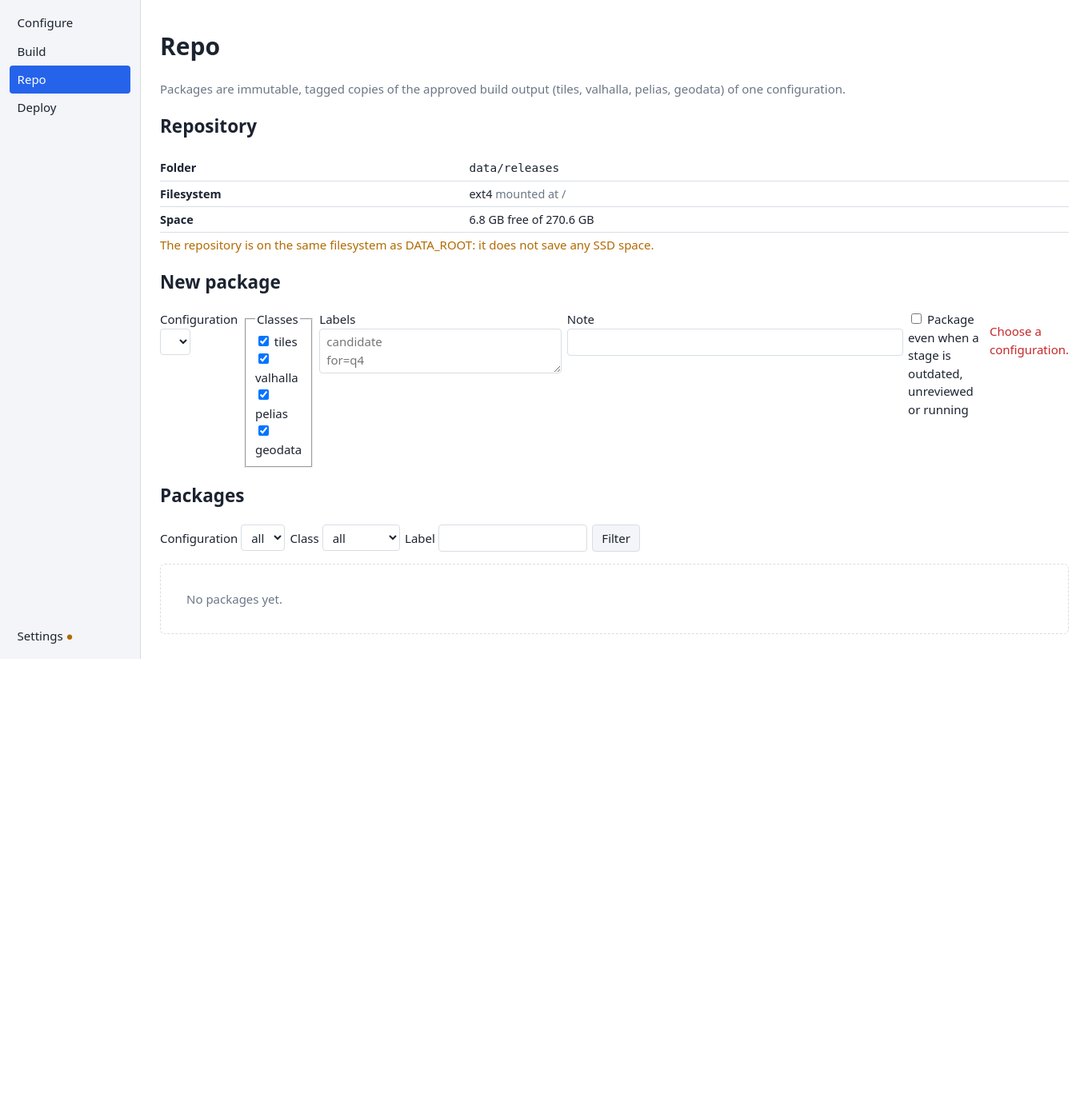
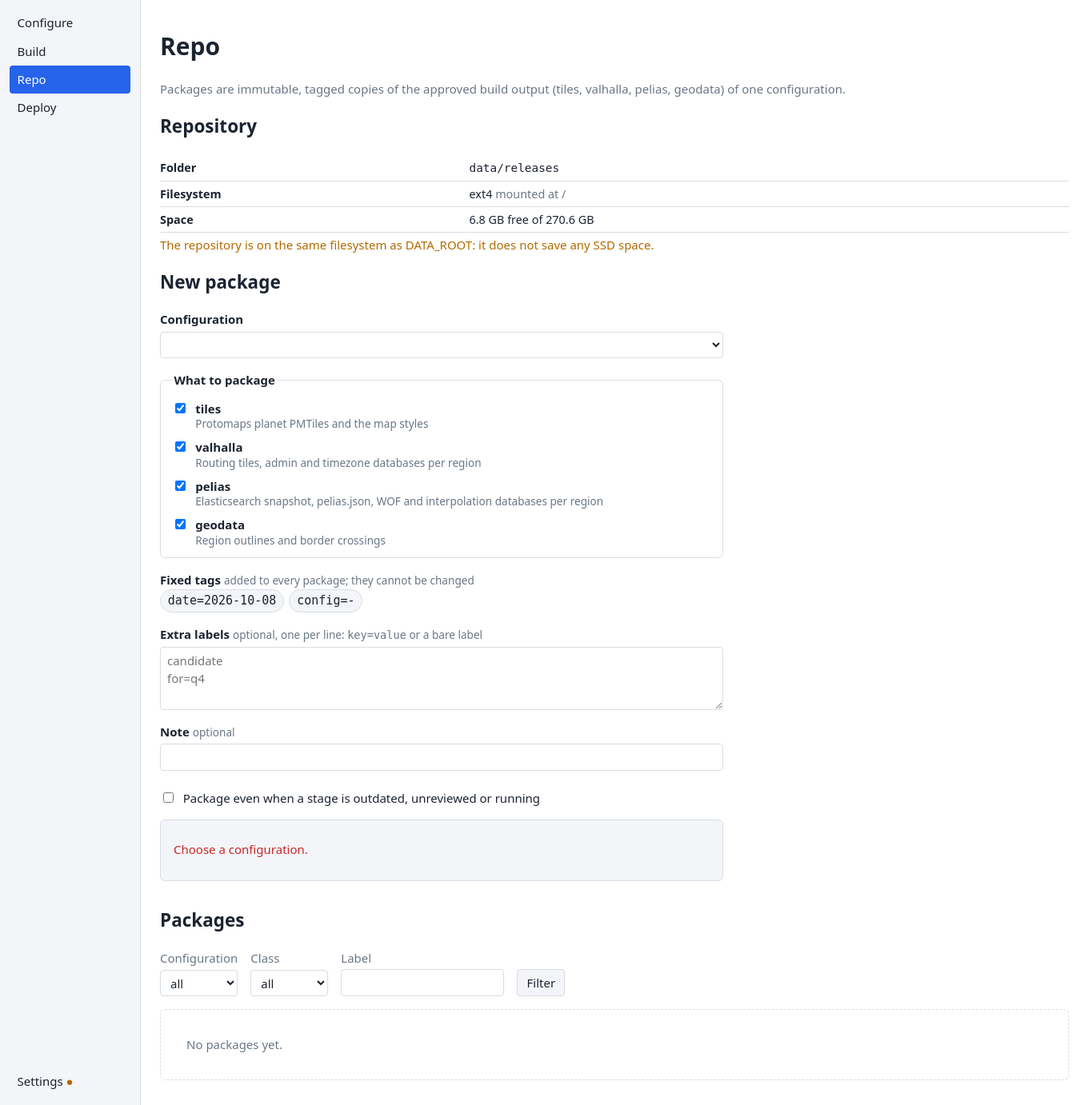
Before and after one commit to SwayRider/data-manager, a Flask app: page /repo/ in a window 1360 px wide. Shown: the part 49-1431 px from the top of the page at 80% size. Before the commit the page ends 873 px from the top, so only its background shows below. Run offline with Flask 3, Linux system fonts and the light colour scheme; lists and menus that the app fills with data are empty; some libraries are stand-ins or nearby versions.

Commit message:
feat: Repo page layout, fixed date/config tags, run report and recent runs
Stacked forms instead of one flex row, fixed tags (date, config) shown
up front and reserved against labels, a report for package runs,
throttled progress updates and a Recent runs section on Repo.

Co-Authored-By: Claude Sonnet 5.5 <noreply@anthropic.com>
Signed-off-by: Maarten Heremans <maarten@hevanto.be>

```diff
--- a/datamanager/blueprints/build/templates/build/_run.html
+++ b/datamanager/blueprints/build/templates/build/_run.html
@@ -31,7 +31,8 @@
 
 {% if run.report_json %}
 <h2>Validation report</h2>
-{% if run.report_json.get('polygons') is not none %}{% include "build/_report_polygons.html" %}
+{% if run.stage_key in ('package', 'package-verify') %}{% include "build/_report_package.html" %}
+{% elif run.report_json.get('polygons') is not none %}{% include "build/_report_polygons.html" %}
 {% elif run.report_json.get('routing') is not none %}{% include "build/_report_valhalla.html" %}
 {% elif run.report_json.get('borders') is not none %}{% include "build/_report_border.html" %}
 {% elif run.report_json.get('styles') is not none %}{% include "build/_report_styles.html" %}
--- a/datamanager/blueprints/repo/routes.py
+++ b/datamanager/blueprints/repo/routes.py
@@ -7,9 +7,16 @@ from flask import Blueprint, abort, redirect, render_template, request, url_for
 from datamanager.config import config
 from datamanager.db import SessionLocal
 from datamanager.errors import DataManagerError, PackageError
-from datamanager.models import ConfigProfile, Package
+from datamanager.models import BuildRun, ConfigProfile, Package
 from datamanager.services import cleanup, packages, runs
 from datamanager.services.cleanup_categories import CATEGORIES
+
+CLASS_HELP = {
+    "tiles": "Protomaps planet PMTiles and the map styles",
+    "valhalla": "Routing tiles, admin and timezone databases per region",
+    "pelias": "Elasticsearch snapshot, pelias.json, WOF and interpolation databases per region",
+    "geodata": "Region outlines and border crossings",
+}
 
 bp = Blueprint(
     "repo", __name__, url_prefix="/repo", template_folder="templates"
@@ -62,6 +69,14 @@ def _parse_labels(text: str) -> dict[str, str]:
     return labels
 
 
+def _fixed_tags() -> dict:
+    """The tags the package will carry whatever the user types: today's date and the selected configuration."""
+    session = SessionLocal()
+    config_id = request.form.get("config", type=int) or request.args.get("config", type=int)
+    cfg = session.get(ConfigProfile, config_id) if config_id else session.query(ConfigProfile).order_by(ConfigProfile.name).first()
+    return packages.default_tags(cfg.name if cfg else "-")
+
+
 def _form_plan():
     """The package the new-package form describes: (config id, classes, labels, note, force) and its plan."""
     session = SessionLocal()
@@ -70,6 +85,10 @@ def _form_plan():
         return None, None, "Choose a configuration."
     classes = [c for c in request.form.getlist("classes") if c in packages.CLASSES] or list(packages.CLASSES)
     force = bool(request.form.get("force"))
+    try:
+        packages.check_labels(_parse_labels(request.form.get("labels", "")))
+    except PackageError as exc:
+        return None, None, exc.message
     try:
         the_plan = packages.plan(session, config_id, classes, check_status=not force)
     except DataManagerError as exc:
@@ -94,8 +113,11 @@ def _index_context(**extra):
         cfg = session.get(ConfigProfile, package.config_profile_id) if package.config_profile_id else None
         rows.append({"p": package, "classes": classes, "config": cfg.name if cfg else "-",
                      "user_labels": [l for l in package.labels if l.origin == "user"]})
-    return {"repo": _repo_status(), "rows": rows, "configs": session.query(ConfigProfile).order_by(ConfigProfile.name).all(),
-            "classes": packages.CLASSES, "filters": {"config": config_id, "label": request.args.get("label", ""), "class": klass},
+    recent = (session.query(BuildRun).filter(BuildRun.stage_key.in_(("package", "package-verify")))
+              .order_by(BuildRun.id.desc()).limit(10).all())
+    first = session.query(ConfigProfile).order_by(ConfigProfile.name).first()
+    return {"repo": _repo_status(), "fixed": packages.default_tags(first.name if first else "-"), "recent_runs": recent, "rows": rows, "configs": session.query(ConfigProfile).order_by(ConfigProfile.name).all(),
+            "classes": packages.CLASSES, "class_help": CLASS_HELP, "filters": {"config": config_id, "label": request.args.get("label", ""), "class": klass},
             "keep": packages.settings_keep(session), **extra}
 
 
@@ -107,14 +129,14 @@ def index():
 @bp.post("/plan")
 def plan_preview():
     chosen, the_plan, error = _form_plan()
-    return render_template("repo/_plan.html", plan=the_plan, error=error, free=_repo_status().get("free"))
+    return render_template("repo/_plan.html", plan=the_plan, error=error, free=_repo_status().get("free"), fixed=_fixed_tags())
 
 
 @bp.post("/create")
 def create():
     chosen, the_plan, error = _form_plan()
     if error or the_plan.problems:
-        return render_template("repo/_plan.html", plan=the_plan, error=error, free=_repo_status().get("free")), 422
+        return render_template("repo/_plan.html", plan=the_plan, error=error, free=_repo_status().get("free"), fixed=_fixed_tags()), 422
     config_id, classes, force = chosen
     from datamanager.blueprints.build.routes import enqueue_run
 
@@ -153,8 +175,12 @@ def detail(tag: str):
 @bp.post("/<tag>/labels")
 def labels(tag: str):
     package = _package_or_404(tag)
-    packages.edit_labels(SessionLocal(), tag, labels=_parse_labels(request.form.get("labels", "")),
-                         note=request.form.get("note", ""), protected=bool(request.form.get("protected")))
+    try:
+        packages.edit_labels(SessionLocal(), tag, labels=_parse_labels(request.form.get("labels", "")),
+                             note=request.form.get("note", ""), protected=bool(request.form.get("protected")))
+    except PackageError as exc:
+        SessionLocal().rollback()
+        return render_template("repo/detail.html", **_detail_context(package, error=exc.message, **_cleanup_context(package, None))), 422
     return redirect(url_for("repo.detail", tag=package.tag), code=303)
 
 
--- a/datamanager/blueprints/repo/templates/repo/_cleanup.html
+++ b/datamanager/blueprints/repo/templates/repo/_cleanup.html
@@ -27,9 +27,11 @@
     {% endfor %}
     <tr><th></th><th>Selected</th><th>{{ selected_count }}</th><th>{{ selected_bytes|filesize }}</th><th></th></tr>
   </table>
+  <div class="form-actions">
   <button hx-post="{{ url_for('repo.cleanup_preview', tag=package.tag) }}" hx-target="#cleanup-box" hx-swap="outerHTML">Update total</button>
   <button class="danger" hx-post="{{ url_for('repo.cleanup_apply', tag=package.tag) }}" hx-target="#cleanup-box" hx-swap="outerHTML"
           hx-confirm="Remove the selected files from the SSD? Packaged results stay in {{ package.tag }}." {{ 'disabled' if busy }}>Clean up selected</button>
+  </div>
 </form>
 {% endif %}
 </div>
--- /dev/null
+++ b/datamanager/blueprints/repo/templates/repo/_fixed_tags.html
@@ -0,0 +1 @@
+<div id="fixed-tags" class="tag-chips">{% for key, value in fixed.items() %}<code class="tag-chip" title="fixed, cannot be changed">{{ key }}={{ value }}</code>{% endfor %}</div>
--- a/datamanager/blueprints/repo/templates/repo/_plan.html
+++ b/datamanager/blueprints/repo/templates/repo/_plan.html
@@ -10,6 +10,7 @@
 </table>
 {% if free is not none %}<p class="muted">{{ free|filesize }} free in the repository; copying needs {{ (plan.total_bytes * 1.05)|filesize }}.</p>{% endif %}
 {% for p in plan.problems %}<p class="warn-line">{{ p }}</p>{% endfor %}
-<button class="primary" {% if plan.problems or not plan.items %}disabled{% endif %}>Create package</button>
-<span class="muted">Runs in the worker; hashing and copying takes a while for hundreds of GB.</span>
+<div class="form-actions"><button class="primary" {% if plan.problems or not plan.items %}disabled{% endif %}>Create package</button>
+<span class="muted">Runs in the worker; hashing and copying takes a while for hundreds of GB.</span></div>
 {% endif %}
+<div id="fixed-tags" class="tag-chips" hx-swap-oob="true">{% for key, value in fixed.items() %}<code class="tag-chip" title="fixed, cannot be changed">{{ key }}={{ value }}</code>{% endfor %}</div>
--- a/datamanager/blueprints/repo/templates/repo/index.html
+++ b/datamanager/blueprints/repo/templates/repo/index.html
@@ -14,27 +14,56 @@
 </table>
 {% for w in repo.warnings %}<p class="warn-line">{{ w }}</p>{% endfor %}
 
+<section class="repo-section">
 <h2>New package</h2>
-<form class="add-region new-package" method="post" action="{{ url_for('repo.create') }}"
-      hx-post="{{ url_for('repo.plan_preview') }}" hx-trigger="load, change, keyup changed delay:400ms from:find textarea" hx-target="#package-plan" hx-swap="innerHTML">
-  <label>Configuration
+<form class="stacked-form" method="post" action="{{ url_for('repo.create') }}"
+      hx-post="{{ url_for('repo.plan_preview') }}" hx-trigger="load, change" hx-target="#package-plan" hx-swap="innerHTML">
+  <label class="field"><span>Configuration</span>
     <select name="config">{% for c in configs %}<option value="{{ c.id }}">{{ c.name }}</option>{% endfor %}</select></label>
-  <fieldset><legend>Classes</legend>
-    {% for c in classes %}<label><input type="checkbox" name="classes" value="{{ c }}" checked> {{ c }}</label> {% endfor %}
+  <fieldset><legend>What to package</legend>
+    <div class="check-list">
+      {% for c in classes %}
+      <label><input type="checkbox" name="classes" value="{{ c }}" checked><span><strong>{{ c }}</strong></span>
+        <span class="hint">{{ class_help[c] }}</span></label>
+      {% endfor %}
+    </div>
   </fieldset>
-  <label>Labels <textarea name="labels" rows="2" cols="30" placeholder="candidate&#10;for=q4"></textarea></label>
-  <label>Note <input name="note" maxlength="500" size="40"></label>
-  <label><input type="checkbox" name="force" value="1"> Package even when a stage is outdated, unreviewed or running</label>
-  <div id="package-plan"><p class="muted">Checking what would be packaged…</p></div>
+  <div class="field"><span class="field-title">Fixed tags <span class="hint">added to every package; they cannot be changed</span></span>
+    {% include "repo/_fixed_tags.html" %}</div>
+  <label class="field"><span>Extra labels <span class="hint">optional, one per line: <code>key=value</code> or a bare label</span></span>
+    <textarea name="labels" rows="3" placeholder="candidate&#10;for=q4"></textarea></label>
+  <label class="field"><span>Note <span class="hint">optional</span></span><input type="text" name="note" maxlength="500"></label>
+  <div class="check-list"><label><input type="checkbox" name="force" value="1"><span>Package even when a stage is outdated, unreviewed or running</span></label></div>
+  <div id="package-plan" class="plan-panel"><p class="muted">Checking what would be packaged…</p></div>
 </form>
+</section>
+
+{% if recent_runs %}
+<section class="repo-section">
+<h2>Recent runs</h2>
+<table class="resolved-table">
+  <tr><th>Run</th><th>What</th><th>Package</th><th>Status</th><th>Started (UTC)</th></tr>
+  {% for r in recent_runs %}
+  <tr>
+    <td><a href="{{ url_for('build.run_detail', run_id=r.id) }}">run {{ r.id }}</a></td>
+    <td>{{ 'create package' if r.stage_key == 'package' else 'verify' }}</td>
+    <td>{% set tag = (r.report_json or {}).get('summary', {}).get('tag') or r.params_json.get('tag') %}{% if tag %}<a href="{{ url_for('repo.detail', tag=tag) }}">{{ tag }}</a>{% endif %}</td>
+    <td><span class="badge status-{{ r.status }}">{{ r.status.replace('_', ' ') }}</span></td>
+    <td>{{ r.started_at.strftime('%Y-%m-%d %H:%M') if r.started_at else 'waiting' }}</td>
+  </tr>
+  {% endfor %}
+</table>
+<p class="muted">Every run keeps its steps, progress and report; open one to follow it while it runs. All runs are also listed on Build.</p>
+</section>
+{% endif %}
 
 <h2>Packages</h2>
-<form class="add-region" method="get">
-  <label>Configuration <select name="config"><option value="">all</option>
+<form class="filter-bar" method="get">
+  <label><span class="muted">Configuration</span><select name="config"><option value="">all</option>
     {% for c in configs %}<option value="{{ c.id }}" {{ 'selected' if filters.config == c.id }}>{{ c.name }}</option>{% endfor %}</select></label>
-  <label>Class <select name="class"><option value="">all</option>
+  <label><span class="muted">Class</span><select name="class"><option value="">all</option>
     {% for c in classes %}<option value="{{ c }}" {{ 'selected' if filters.class == c }}>{{ c }}</option>{% endfor %}</select></label>
-  <label>Label <input name="label" value="{{ filters.label }}" size="14"></label>
+  <label><span class="muted">Label</span><input type="text" name="label" value="{{ filters.label }}" size="16"></label>
   <button>Filter</button>
 </form>
 {% if rows %}
--- a/datamanager/static/css/app.css
+++ b/datamanager/static/css/app.css
@@ -136,3 +136,24 @@ a.stage-dot { text-decoration: none; cursor: pointer; }
 a.stage-dot:hover { filter: brightness(1.15); box-shadow: 0 0 0 2px var(--border); }
 .runs-pager { display: flex; align-items: center; gap: 1rem; flex-wrap: wrap; margin-top: .5rem; }
 .runs-pager label.inline { display: inline-flex; align-items: center; gap: .4rem; margin: 0 0 0 auto; }
+
+/* stacked forms (Repo): one field per row, checkbox lists one option per line */
+.stacked-form { display: grid; gap: 1rem; max-width: 44rem; }
+.stacked-form label.field { display: grid; gap: .25rem; margin: 0; }
+.stacked-form label.field > span, .stacked-form legend { font-weight: 600; }
+.stacked-form input[type=text], .stacked-form input:not([type]), .stacked-form select, .stacked-form textarea { width: 100%; box-sizing: border-box; }
+.stacked-form textarea { resize: vertical; }
+.stacked-form fieldset { border: 1px solid var(--border); border-radius: 6px; margin: 0; padding: .4rem .9rem .7rem; }
+.stacked-form .hint { color: var(--muted); font-size: .85rem; font-weight: normal; }
+.check-list { display: grid; gap: .45rem; margin-top: .4rem; }
+.check-list label { display: grid; grid-template-columns: auto 1fr; column-gap: .55rem; align-items: baseline; margin: 0; }
+.check-list label .hint { grid-column: 2; margin-top: -.1rem; }
+.form-actions { display: flex; flex-wrap: wrap; align-items: center; gap: .6rem 1rem; }
+.filter-bar { display: flex; flex-wrap: wrap; align-items: end; gap: .75rem 1rem; margin-bottom: 1rem; }
+.filter-bar label { display: grid; gap: .2rem; margin: 0; }
+.plan-panel { border: 1px solid var(--border); border-radius: 6px; background: var(--panel); padding: .6rem 1rem .8rem; }
+.plan-panel table { margin-bottom: .5rem; }
+.repo-section { margin-bottom: 2rem; }
+.tag-chips { display: flex; flex-wrap: wrap; gap: .4rem; }
+.tag-chip { padding: .15rem .55rem; border: 1px solid var(--border); border-radius: 999px; background: var(--panel); }
+.stacked-form .field-title { font-weight: 600; }
```
Also changed, not shown: RELEASE-CONTRACT.md (+1 -1 lines), datamanager/blueprints/build/templates/build/_report_package.html (added, +19 -0 lines), datamanager/blueprints/repo/templates/repo/detail.html (+9 -7 lines), datamanager/services/packages.py (+27 -7 lines), tests/blueprints/test_repo.py (+61 -0 lines), tests/test_packages.py (+12 -0 lines).
